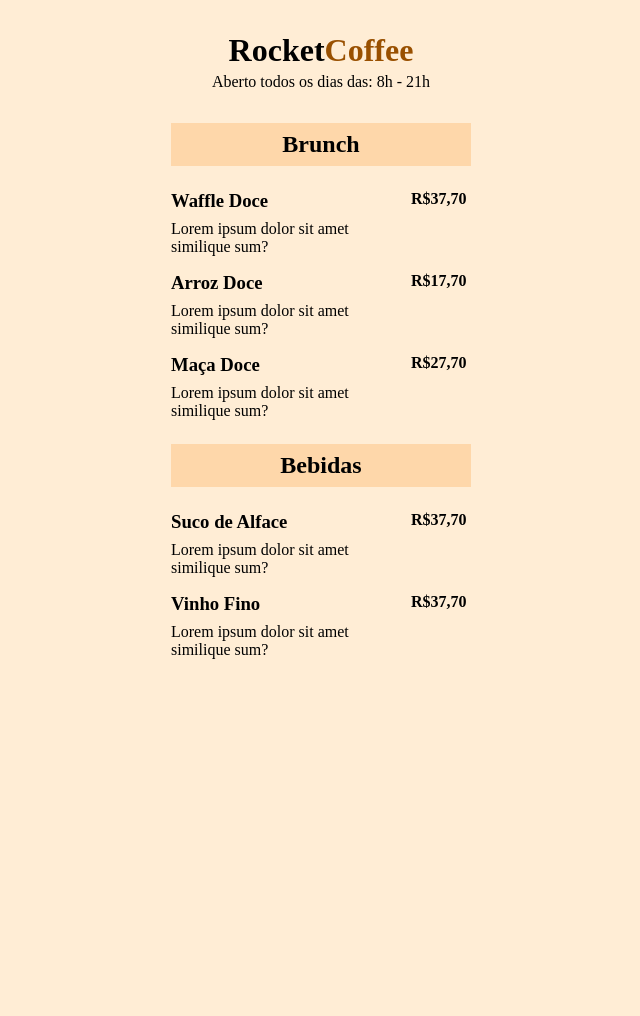
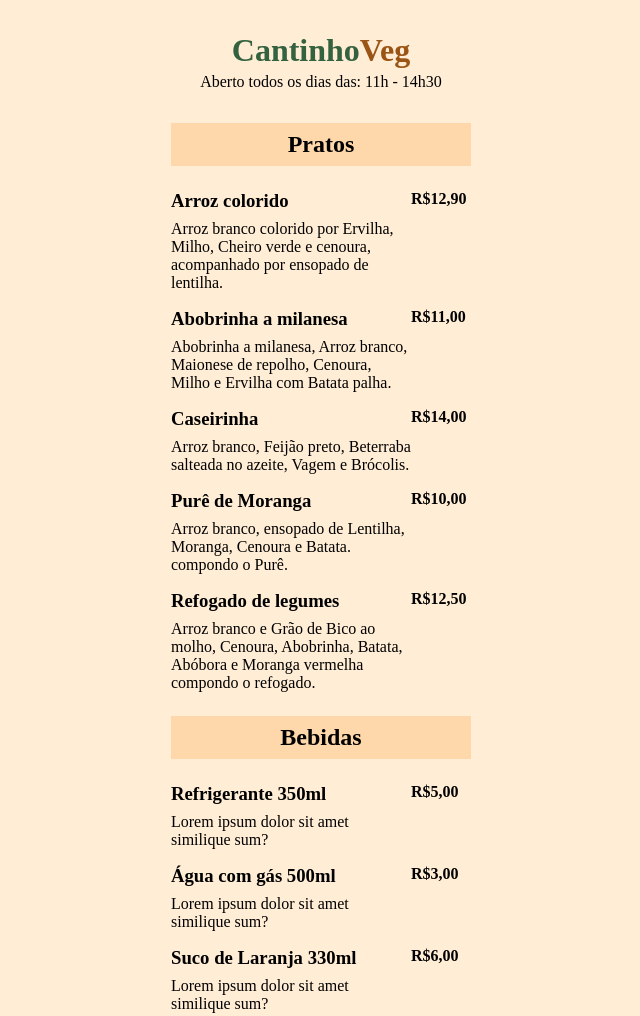
Before and after one commit to Develiin/RocketCoffe, a plain HTML site: page index.html in a window 1280 px wide. Shown: the top 1016 px of the page, without its empty margins (319-959 px from the left). Before the commit the page ends 800 px from the top, so only its background shows below. Drawn offline with Linux system fonts and the light colour scheme.

Commit message:
Add files via upload

```diff
--- a/index.html
+++ b/index.html
@@ -9,39 +9,71 @@
 
   <body>
     <header>
-      <h1>Rocket<span>Coffee</span></h1>
-      <p>Aberto todos os dias das: 8h - 21h</p>
+      <h1>Cantinho<span>Veg</span></h1>
+      <p>Aberto todos os dias das: 11h - 14h30</p>
     </header>
 
     <section>
-      <h2>Brunch</h2>
+      <h2>Pratos</h2>
 
       <ul>
         <li>
           <div class="detalhes">
-            <h3>Waffle Doce</h3>
-            <p class="descrição">Lorem ipsum dolor sit amet similique sum?</p>
+            <h3>Arroz colorido</h3>
+            <p class="descrição">
+              Arroz branco colorido por Ervilha, Milho, Cheiro verde e cenoura,
+              acompanhado por ensopado de lentilha.
+            </p>
           </div>
 
-          <strong class="preço"> R$37,70 </strong>
+          <strong class="preço"> R$12,90 </strong>
         </li>
 
         <li>
           <div class="detalhes">
-            <h3>Arroz Doce</h3>
-            <p class="descrição">Lorem ipsum dolor sit amet similique sum?</p>
+            <h3>Abobrinha a milanesa</h3>
+            <p class="descrição">
+              Abobrinha a milanesa, Arroz branco, Maionese de repolho, Cenoura,
+              Milho e Ervilha com Batata palha.
+            </p>
           </div>
 
-          <strong class="preço"> R$17,70 </strong>
+          <strong class="preço"> R$11,00 </strong>
         </li>
 
         <li>
           <div class="detalhes">
-            <h3>Maça Doce</h3>
-            <p class="descrição">Lorem ipsum dolor sit amet similique sum?</p>
+            <h3>Caseirinha</h3>
+            <p class="descrição">
+              Arroz branco, Feijão preto, Beterraba salteada no azeite, Vagem e
+              Brócolis.
+            </p>
           </div>
 
-          <strong class="preço"> R$27,70 </strong>
+          <strong class="preço"> R$14,00 </strong>
+        </li>
+
+        <li>
+          <div class="detalhes">
+            <h3>Purê de Moranga</h3>
+            <p class="descrição">
+              Arroz branco, ensopado de Lentilha, Moranga, Cenoura e Batata.
+              compondo o Purê.
+            </p>
+          </div>
+
+          <strong class="preço"> R$10,00 </strong>
+        </li>
+
+        <li>
+          <div class="detalhes">
+            <h3>Refogado de legumes</h3>
+            <p class="descrição">
+              Arroz branco e Grão de Bico ao molho, Cenoura, Abobrinha, Batata,
+              Abóbora e Moranga vermelha compondo o refogado.
+            </p>
+          </div>
+          <strong class="preço"> R$12,50 </strong>
         </li>
       </ul>
     </section>
@@ -52,22 +84,33 @@
       <ul>
         <li>
           <div class="detalhes">
-            <h3>Suco de Alface</h3>
+            <h3>Refrigerante 350ml</h3>
             <p class="descrição">Lorem ipsum dolor sit amet similique sum?</p>
           </div>
 
-          <strong class="preço"> R$37,70 </strong>
+          <strong class="preço"> R$5,00 </strong>
         </li>
 
         <li>
           <div class="detalhes">
-            <h3>Vinho Fino</h3>
+            <h3>Água com gás 500ml</h3>
             <p class="descrição">Lorem ipsum dolor sit amet similique sum?</p>
           </div>
 
-          <strong class="preço"> R$37,70 </strong>
+          <strong class="preço"> R$3,00 </strong>
+        </li>
+
+        <li>
+          <div class="detalhes">
+            <h3>Suco de Laranja 330ml</h3>
+            <p class="descrição">Lorem ipsum dolor sit amet similique sum?</p>
+          </div>
+
+          <strong class="preço"> R$6,00 </strong>
         </li>
       </ul>
     </section>
   </body>
 </html>
+
+cpf - 438.378.750.91 04/06/1963
--- a/style.css
+++ b/style.css
@@ -24,10 +24,11 @@ section {
 
 header h1 {
   margin-bottom: 4px;
+  color: #34623f;
 }
 
 header h1 span {
-  color: #995000;
+  color: #9a5414;
 }
 
 section {
```
